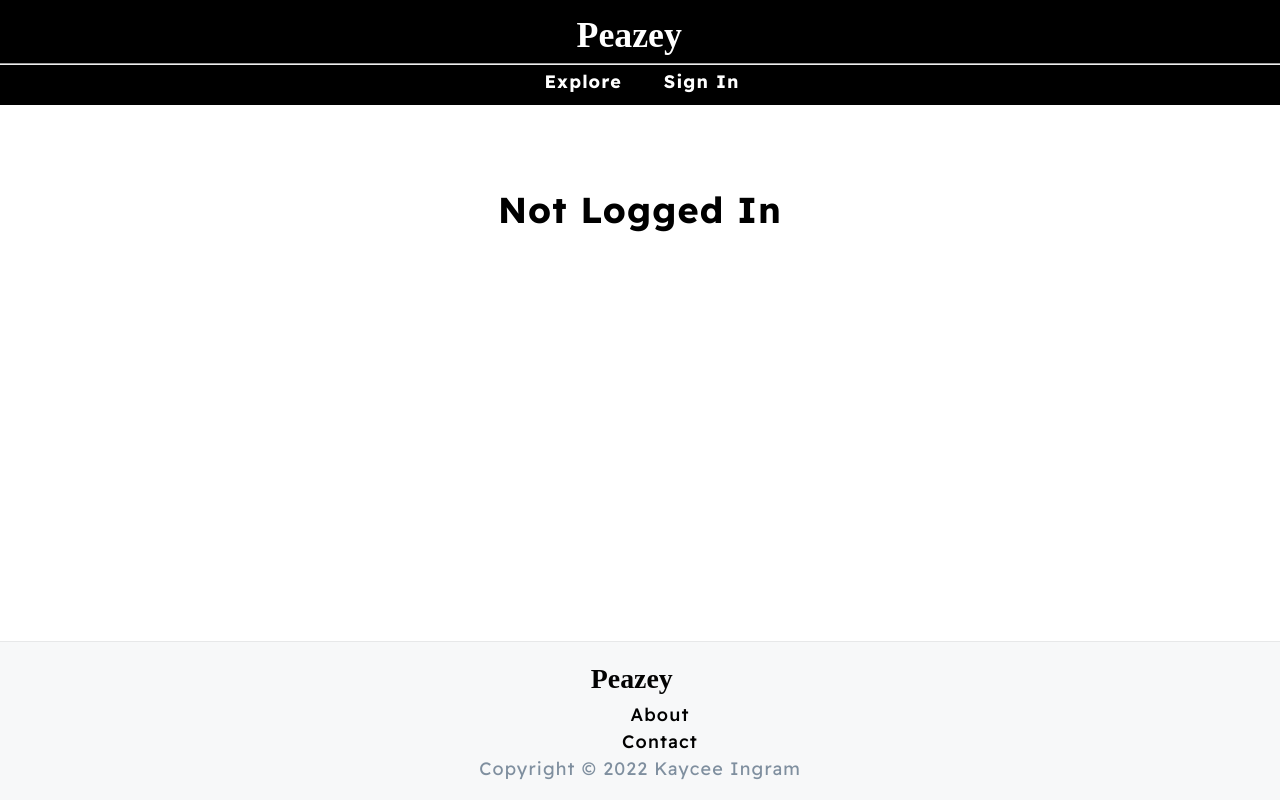
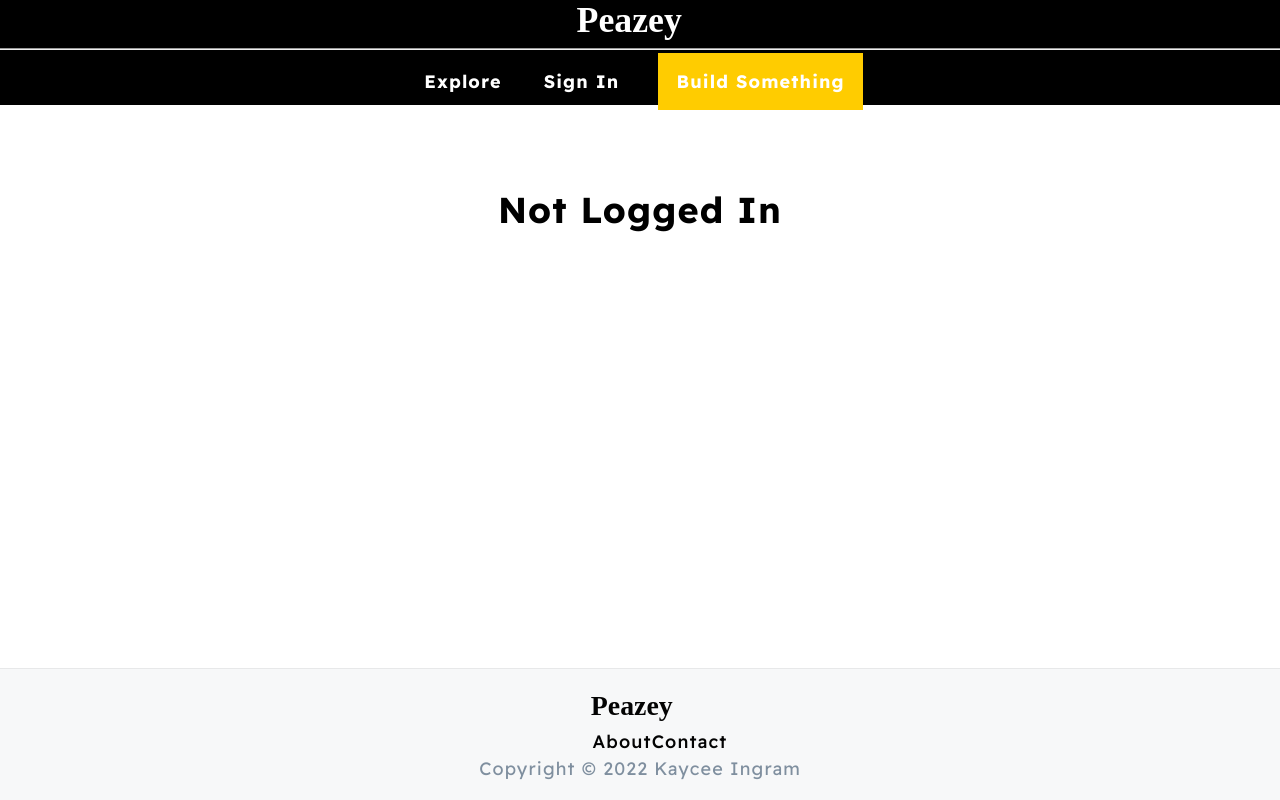
Before and after one commit to kazewaze/peazey, a Next.js app: page / in a window 1280 px wide. Built offline with nearby package versions, Linux system fonts and the light colour scheme; no server answers.

Commit message:
more style changes

```diff
--- a/components/_common/footer.js
+++ b/components/_common/footer.js
@@ -11,7 +11,7 @@ export default function Footer() {
           <Image height={"35px"} width={"135px"} className={styles.logo} src="/peazey_black.svg" alt="Peazey"/>
         </Link>
       </h5>
-      <ul>
+      <ul className={styles.footerLinks}>
         <li key={"AboutKey"}>
           <Link href="/about">
             About
--- a/components/_common/header.js
+++ b/components/_common/header.js
@@ -34,7 +34,7 @@ function MobileMenu({ loggedIn }) {
                   <Link href="/api/auth/login">Sign In</Link>
                 </li>
               )}
-              <li classname={styles.buildSomethingBtn} key={"buildAndShare"}>
+              <li className={styles.buildSomethingBtn} key={"buildAndShare"}>
                 <Link href="/api/auth/login">Build Something</Link>
               </li>
       </ul>
@@ -63,6 +63,9 @@ export default function Header({ loggedIn }) {
                   <Link href="/api/auth/login">Sign In</Link>
                 </li>
               )}
+              <li className={styles.buildSomethingBtn} key={"buildAndShare"}>
+                <Link href="/api/auth/login">Build Something</Link>
+              </li>
           </ul>
           <MenuButton />
           <MobileMenu loggedIn={loggedIn} />
--- a/components/styles/footer.module.css
+++ b/components/styles/footer.module.css
@@ -25,3 +25,17 @@
   text-align: center;
   color: #7f8f9f;
 }
+
+.footerLinks {
+  display: flex;
+  justify-content: center;
+  align-items: center;
+}
+
+.footerLinks a {
+  color: #030303;
+}
+
+.footerLinks a:hover {
+  color: #030303;
+}
```
